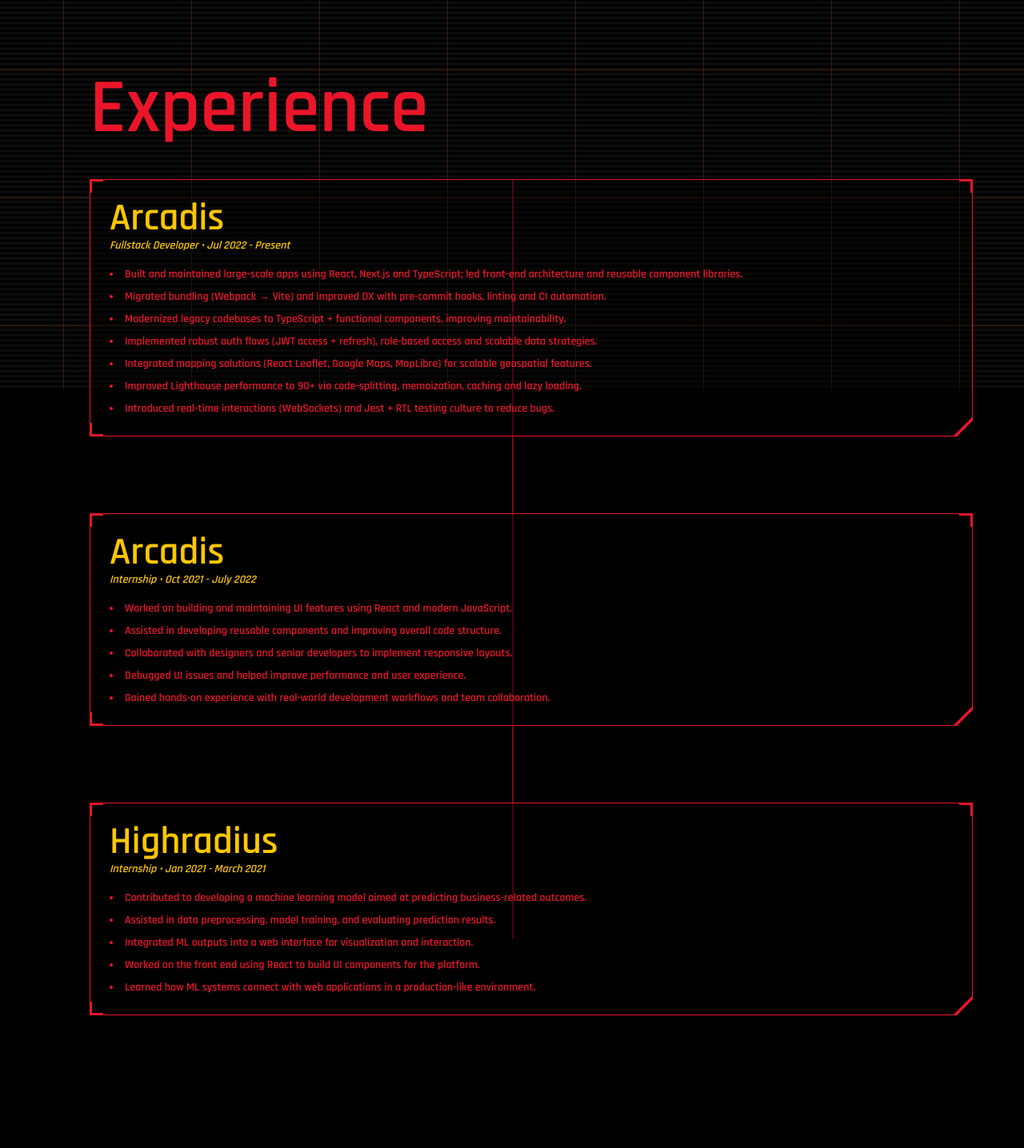
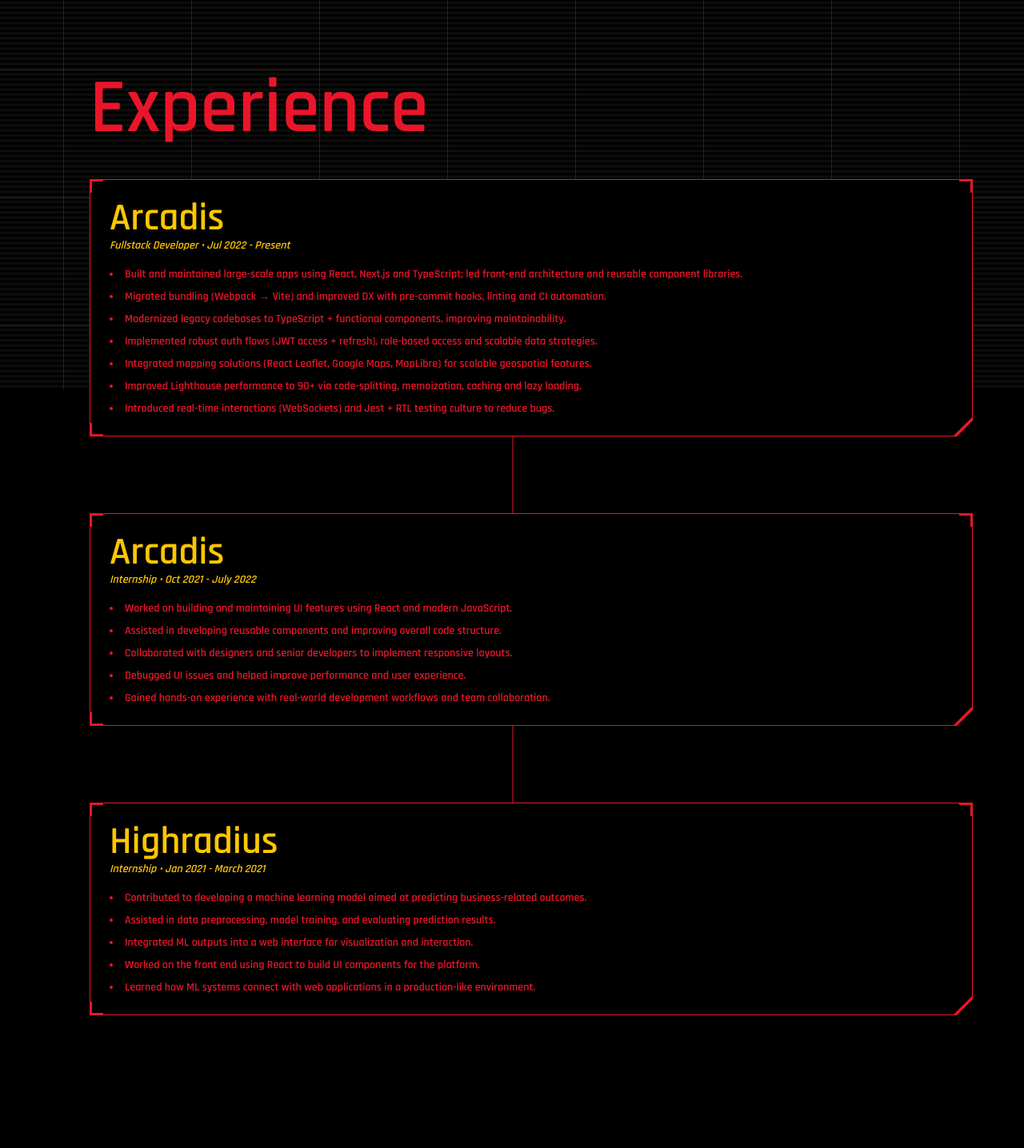
Before and after one commit to Abhik-Ray/my-portfolio, a Next.js app: page / in a window 1280 px wide. Shown: the part 792-2228 px from the top of the page at 80% size. Built offline with nearby package versions, Linux system fonts and the light colour scheme.

Commit message:
fixed opacity

```diff
--- a/components/Experience.tsx
+++ b/components/Experience.tsx
@@ -74,7 +74,7 @@
           <motion.li className="relative md:pl-12" variants={itemVariants}>
             <div
               role="article"
-              className="p-6 border border-foreground bg-black/40 backdrop-blur-sm relative overflow-hidden modal-cut"
+              className="p-6 border border-foreground bg-black backdrop-blur-sm relative overflow-hidden modal-cut"
             >
               {/* Corner accents */}
               <div className="absolute top-0 left-0 w-4 h-4 border-t-2 border-l-2 border-foreground" />
@@ -129,7 +129,7 @@
           <motion.li className="relative md:pl-12" variants={itemVariants}>
             <div
               role="article"
-              className="p-6 border border-foreground bg-black/40 backdrop-blur-sm relative overflow-hidden modal-cut"
+              className="p-6 border border-foreground bg-black backdrop-blur-sm relative overflow-hidden modal-cut"
             >
               {/* Corner accents */}
               <div className="absolute top-0 left-0 w-4 h-4 border-t-2 border-l-2 border-foreground" />
@@ -160,7 +160,7 @@
           <motion.li className="relative md:pl-12" variants={itemVariants}>
             <div
               role="article"
-              className="p-6 border border-foreground bg-black/40 backdrop-blur-sm relative overflow-hidden modal-cut"
+              className="p-6 border border-foreground bg-black backdrop-blur-sm relative overflow-hidden modal-cut"
             >
               {/* Corner accents */}
               <div className="absolute top-0 left-0 w-4 h-4 border-t-2 border-l-2 border-foreground" />
```
